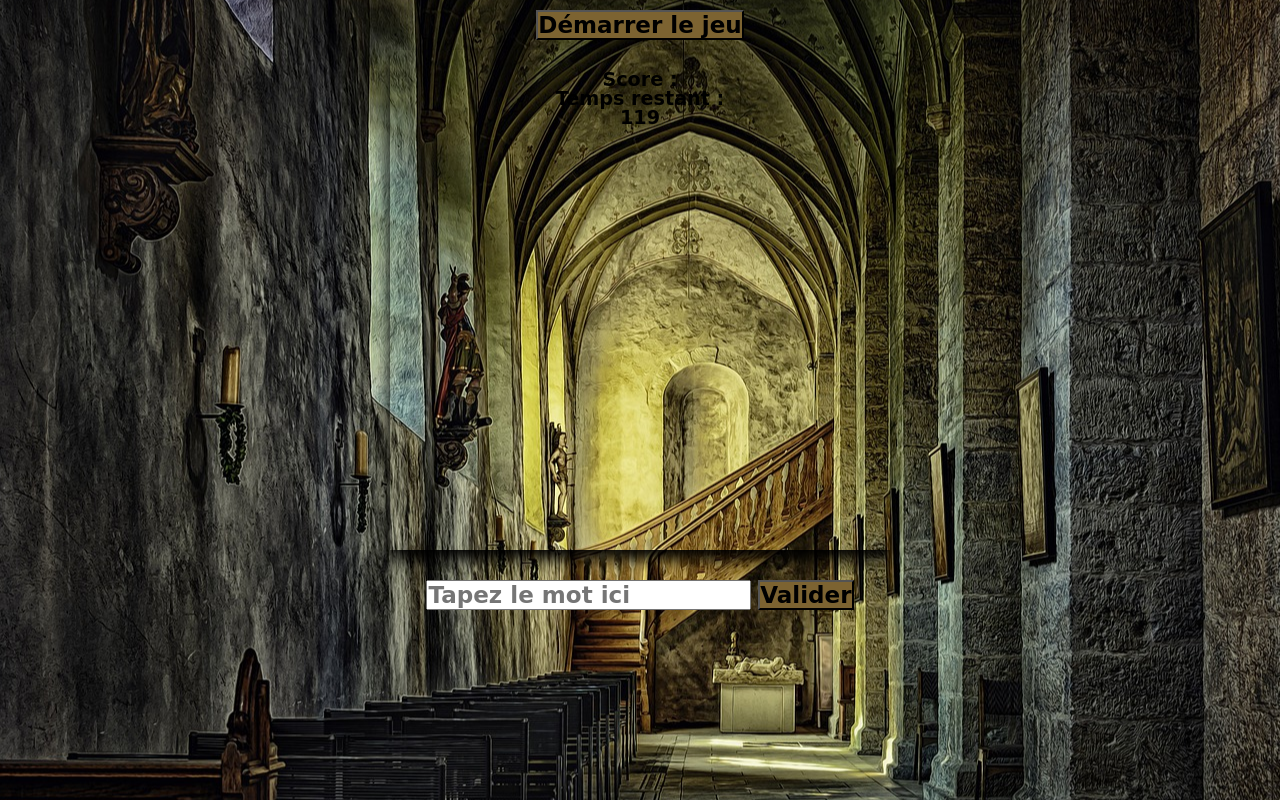
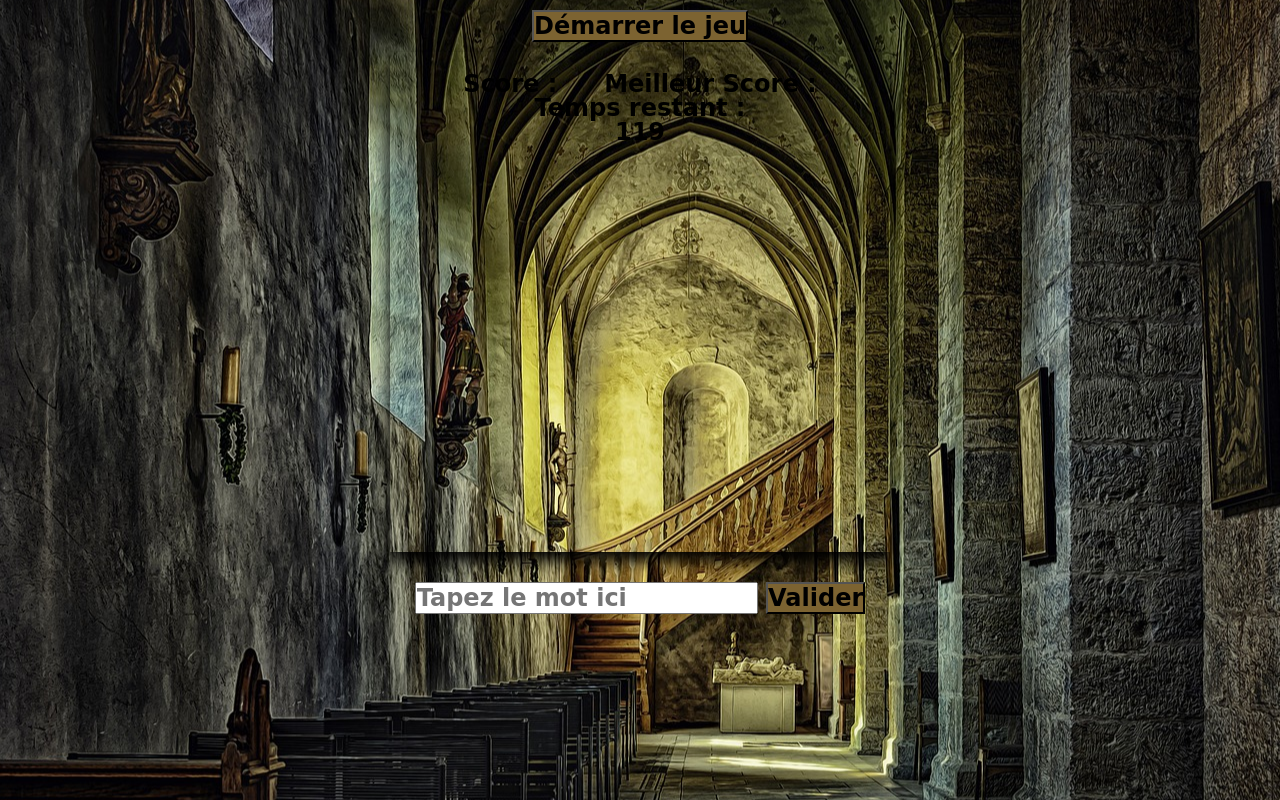
Before and after one commit to Mazar42/medievalKeybordGame, a website: page index.html in a window 1280 px wide. Both pictures are taken after a click on the button "Démarrer le jeu". Drawn offline with Linux system fonts and the light colour scheme; a web font is replaced by a local one.

Commit message:
added highscore feature

```diff
--- a/index.html
+++ b/index.html
@@ -15,7 +15,7 @@
 
     <div id="parchment">
         <div class="scoreboard">
-            <div class="kills">Score : <span id="score"></span></div>
+            <div class="scorebox"> <div class="current">Score : <span id="score"></span></div> <div class="high">Meilleur Score : <span id="high-score"></span></div> </div>
             <div class="time-left">Temps restant : <p id="time">120</p></div>
         </div>
         <div class="secret-words-container">
--- a/sass/base/_text-styles.scss
+++ b/sass/base/_text-styles.scss
@@ -1,5 +1,5 @@
 *, body{
-    font-size: larger;
+    font-size:x-large;
     font-weight: 900;
 }
 
--- a/sass/layout/_general-layout.scss
+++ b/sass/layout/_general-layout.scss
@@ -14,6 +14,13 @@ body{
 
 .scoreboard{
     margin-bottom: 15px;
+}
+
+.scorebox{
+    display: flex;
+    justify-content: space-around;
+    margin-left: 50px;
+    margin-right: 50px;
 }
 
 #parchment{
@@ -38,14 +45,19 @@ body{
         flex-wrap: wrap;
 
         .secret-word{
+            margin-bottom: 7px;
             opacity : 0;
-            transition: opacity 30s ease-in-out;
+            transition: opacity 0.25s ease-in-out;
             min-width: 200px;
             min-height: 15px;
 
         &:hover{
             opacity: 1.0;
             transition : opacity .25s ease-in-out;
+        }
+        &:not(:hover) {
+            opacity: 0;
+            transition: opacity 17s ease-in-out;
         }
         }
     }
--- a/script.js
+++ b/script.js
@@ -4,8 +4,15 @@ let secretBoxes = document.getElementsByClassName('secret-word')
 let displayedTimer = document.getElementById('time')
 let sumbitButton = document.getElementById('submit-answer')
 let currentScore = document.getElementById('score')
+let highScore = localStorage.getItem('highScore')
+let highScoreDisplay = document.getElementById('high-score')
 let selectedWord
 let selectedLocation
+
+console.log(highScore);
+if(highScore != null){
+    highScoreDisplay.innerHTML = highScore
+}
 
 // function to write a new word on parchment
 const writeWord = () => {
@@ -31,7 +38,7 @@ const deleteCurrentWord = () =>{
 }
 
 //create a words list
-let words = ["plume", "grimoir", "pierre", "dragon", "bouclier", "corbeau", "tour", "chevalier"]
+let words = ["plume", "krak", "lige", "épée", "fort", "herse", "tour", "douve", "sir", "pique", "bourg", "cire", "sceau", "écu", "joute", "graal", "roi"]
 
 function start() {
 
@@ -52,6 +59,7 @@ function start() {
                 sec--
                 if (sec < -1) {
                     clearInterval(timer)
+                    if(highScore < points || highScore == null){console.log(localStorage.setItem('highScore', points))}
                     if(!alert("Fin de la partie ! Vous avez trouvé " + points + " mot(s) !")){window.location.reload();}
                 }
             }, 1000)
```
Also changed, not shown: public/css/style.css, 1 other file.
